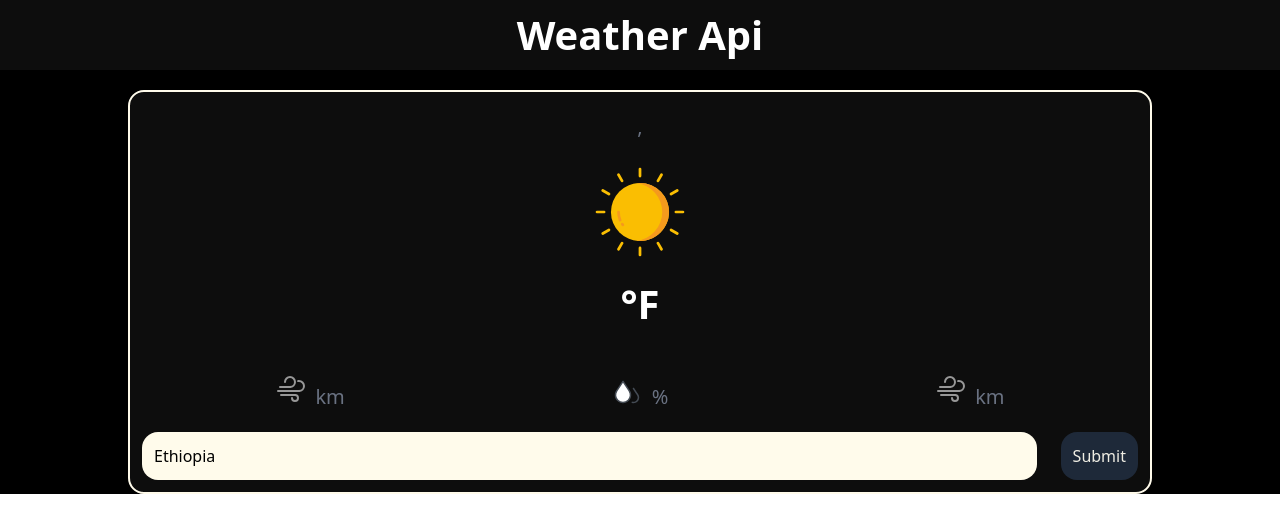
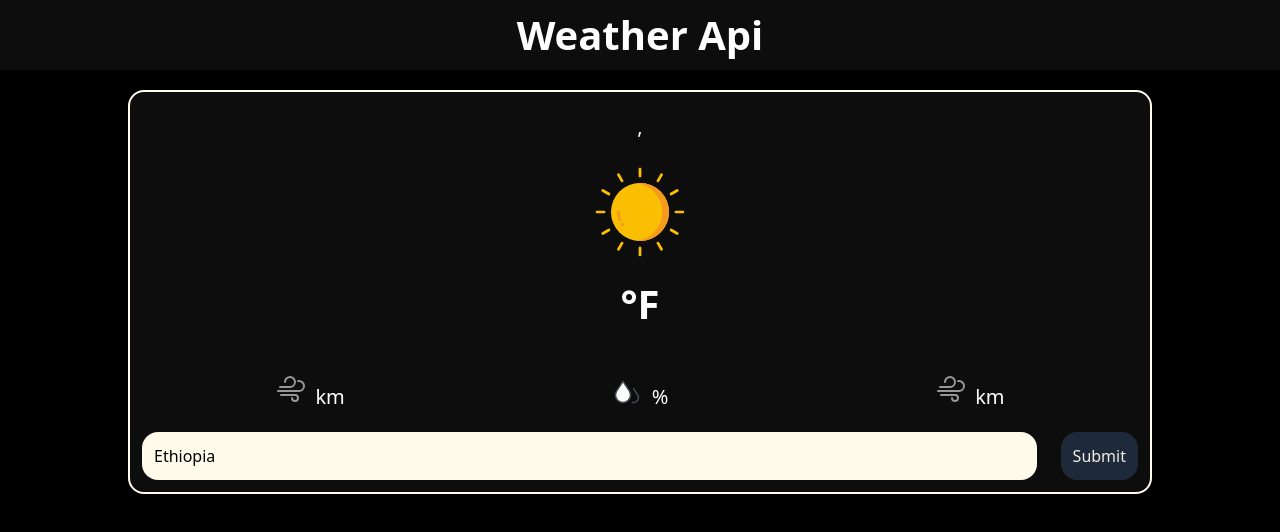
Before and after one commit to codewithfitse/WeatherApp, a React (Vite) app in the folder Frontend/: page /Home in a window 1280 px wide. Shown: the top 532 px of the page. Built offline with nearby package versions, Linux system fonts and the light colour scheme; no server answers.

Commit message:
WORKING ON HOMEPAGE UI

```diff
--- a/Frontend/src/index.css
+++ b/Frontend/src/index.css
@@ -39,7 +39,7 @@ body {
     @apply text-[22px] lg:text-[32px] font-semibold;
   }
   p {
-    @apply text-[15px] lg:text-[20px] py-2 text-gray-500 ;
+    @apply text-[15px] lg:text-[20px] py-2;
   }
 }
 
--- a/Frontend/src/page/Home.jsx
+++ b/Frontend/src/page/Home.jsx
@@ -54,7 +54,7 @@ export const Home = () => {
       case "Snow": {
         return "bg-Snow";
       }
-      case "Cloud": {
+      case "Clouds": {
         return "bg-Cloud";
       }
       default: {
@@ -66,14 +66,14 @@ export const Home = () => {
   return (
     <>
       <div
-        className={`w-full min-h-full text-white ${bgChanger(
+        className={`w-full min-h-screen text-white ${bgChanger(
           weather?.weather?.[0].main
         )} flex flex-col items-center overflow-x-hidden`}
       >
         <header className="w-full h-[70px] flex justify-center items-center font-times bg-white/5 backdrop-blur-2xl">
           <h1 className="">Weather Api</h1>
         </header>
-        <div className="w-[80%] h-[70%] mt-[20px] p-3 flex flex-col items-center justify-center border-2 border-amber-50 bg-white/5 backdrop-blur-2xl rounded-2xl space-y-3">
+        <div className="w-[80%] h-[70%] mt-[20px] p-3 flex flex-col items-center justify-center border-2 border-amber-50 bg-white/5 backdrop-blur-[3px] rounded-2xl space-y-3">
           <p className="">
             {weather?.name}, {weather?.sys?.country}
           </p>
```
